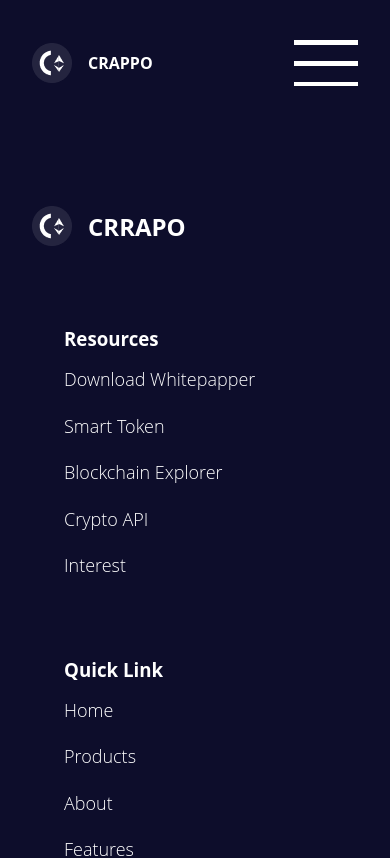
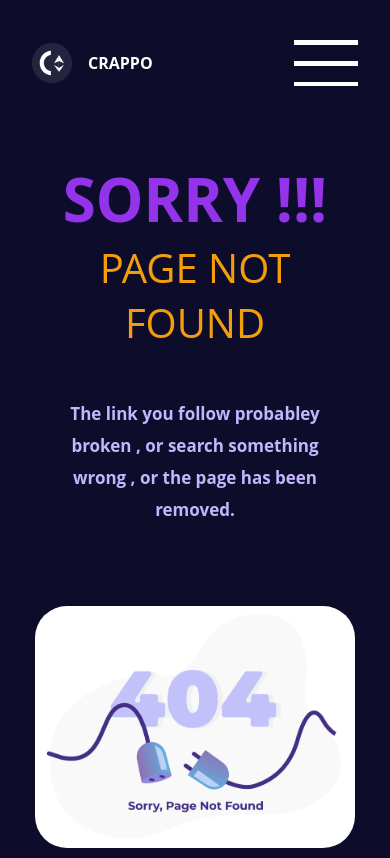
Before and after one commit to SamanMahalati/React-crypto, a React (Create React App) app: page /NotFound in a window 390 px wide. Shown: the top 858 px of the page. Built offline with nearby package versions, Linux system fonts and the light colour scheme.

Commit message:
Add search coin feature with component and Create not found page and make responsive that

```diff
--- a/package.json
+++ b/package.json
@@ -21,6 +21,7 @@
     "react-router-dom": "^6.4.5",
     "react-scripts": "5.0.1",
     "react-toastify": "^9.1.1",
+    "react-tsparticles": "^2.6.0",
     "redux": "^4.2.0",
     "redux-thunk": "^2.4.2",
     "styled-components": "^5.3.6",
--- a/src/App.js
+++ b/src/App.js
@@ -2,7 +2,7 @@ import React from "react";
 import { Provider } from "react-redux";
 
 //React Router Dom
-import { Route, Routes } from 'react-router-dom'
+import { Route, Routes , Navigate } from 'react-router-dom'
 
 //Context
 import CoinDayChartContextProvider from "./context/CoinDayChartProvider";
@@ -17,6 +17,7 @@ import Home from "./components/Home";
 import Coins from "./components/Coins";
 import DetailCoin from "./components/DetailCoin";
 import Footer from "./components/Footer";
+import NotFound from "./components/NotFound";
 
 const App = () => {
   return (
@@ -28,6 +29,8 @@ const App = () => {
             <Route path="/" element={<Home />} />
             <Route path="/Coins" element={<Coins />} />
             <Route path="/Coins/:id" element={<DetailCoin />} />
+            <Route path="/NotFound" element={<NotFound />} />
+            <Route path="/*" element={<Navigate to="/NotFound" />} />
           </Routes>
           <Footer />
         </CoinDayChartContextProvider>
--- a/src/components/Coin.js
+++ b/src/components/Coin.js
@@ -104,7 +104,7 @@ const Coin = ({ data }) => {
 
                     <ContainerLabel>
                         <LabelItem>24h</LabelItem>
-                        <h3>{data.price_change_percentage_24h ? data.price_change_percentage_24h.toFixed(2) : "?"}</h3>
+                        <h3 style={{color: data.price_change_percentage_24h > 0 ? "#22C55E" : "#DC2626"}}>{data.price_change_percentage_24h ? data.price_change_percentage_24h.toFixed(2) : "?"}</h3>
                     </ContainerLabel>
 
                     <ContainerLabel>
--- a/src/components/Coins.js
+++ b/src/components/Coins.js
@@ -13,6 +13,7 @@ import styled from 'styled-components';
 
 //Componets
 import Coin from './Coin';
+import SearchCoin from './SearchCoin';
 
 //Loading component
 import Loading from '../shared/Loading';
@@ -78,9 +79,12 @@ const Coins = () => {
         setCurrentPage(Page)
         dispatch(fetchCoins(50, Page))
     }
+
     return (
         <>
+
             <CoinSection>
+            <SearchCoin />
                 <HeadMenu>
                     <h3>#</h3>
                     <h3>Coin</h3>
--- a/src/components/DetailCoin.js
+++ b/src/components/DetailCoin.js
@@ -1,6 +1,6 @@
 import React, { useContext, useEffect, useState , useTransition } from 'react';
 import { useDispatch, useSelector } from 'react-redux';
-import { useParams } from 'react-router-dom';
+import { useNavigate, useParams } from 'react-router-dom';
 
 //Fetch Coin Detail From Api
 import { fetchCoin } from '../redux/CoinDetail/coinDetailAction';
@@ -256,7 +256,7 @@ const DetailCoin = () => {
     const [isPending , startTransition] = useTransition()
     const [days, setDays] = useState()
 
-    console.log(historyChartDay);
+    const navigate = useNavigate();
 
     const dispatch = useDispatch()
     const coinState = useSelector(state => state.coinDetailState)
@@ -279,7 +279,9 @@ const DetailCoin = () => {
         <Container>
             {
                 coinState.loading ? <Loading /> :
-                    coinState.error ? <h1>{coinState.error}</h1> :
+                    coinState.error ?
+                    navigate("/NotFound")
+                    :
                         <>
                             <CoinNameBox>
                                 <h1>{coinState.coin.name}</h1>
--- /dev/null
+++ b/src/components/NotFound.js
@@ -0,0 +1,103 @@
+import React from 'react';
+
+//images
+import NotFoundImage from "../images/Notfound.png"
+
+//Style
+import styled from 'styled-components';
+
+const Container = styled.section`
+    display: flex;
+    align-items: center;
+    justify-content: space-between;
+    width: 100%;
+    padding: 2rem 15rem;
+    gap: 5rem;
+
+    img {
+        width: 40rem;
+        border-radius: 2rem;
+    }
+
+    h1 {
+        color: #9333EA;
+        font-size: 60px;
+        font-weight: 700;
+    }
+
+    h3 {
+        color: #F59E0B;
+        font-weight: 400;
+        font-size: 40px;
+    }
+    h5 {
+        color: #C4B5FD;
+        font-size: 17px;
+        line-height: 2rem;
+    }
+
+    @media screen and (max-width: 1500px) {
+        padding: 2rem 10rem;
+    }
+    @media screen and (max-width: 1320px) {
+        padding: 2rem 5rem;
+    }
+    @media screen and (max-width: 1150px) {
+        padding: 2rem 3rem;
+    }
+    @media screen and (max-width: 1090px) {
+        flex-wrap: wrap;
+        justify-content: center;
+        text-align: center;
+    }
+    @media screen and (max-width: 680px) {
+        img {
+            width: 30rem;
+        }
+    }
+    @media screen and (max-width: 510px) {
+        img {
+            width: 20rem;
+        }
+    }
+    @media screen and (max-width: 370px) {
+        img {
+            width: 15rem;
+        }
+
+        h1 {
+            font-size: 50px;
+            padding: 0 0 2rem 0;
+        }
+
+        h3 {
+            font-size: 30px;
+        }
+    }
+`
+
+const TextContainer = styled.div`
+    display: flex;
+    flex-direction: column;
+    gap: 3rem;
+`
+
+
+const NotFound = () => {
+    return (
+        <Container>
+            <TextContainer>
+                <div>
+                    <h1>SORRY !!!</h1>
+                    <h3>PAGE NOT FOUND</h3>
+                </div>
+                <h5>The link you follow probabley broken , or search something wrong , or the page has been removed.</h5>
+            </TextContainer>
+            <div>
+                <img src={NotFoundImage} alt="Not Found" />
+            </div>
+        </Container>
+    );
+};
+
+export default NotFound;
--- /dev/null
+++ b/src/components/SearchCoin.js
@@ -0,0 +1,43 @@
+import React, { useState } from 'react';
+import { useNavigate } from 'react-router-dom';
+
+import styled from 'styled-components';
+
+const SearchInput = styled.input`
+    background-color: #27272A;
+    color: #fff;
+    height: 2.5rem;
+    width: 18rem;
+    border-radius: 3rem;
+    padding: 0 0rem 0 1rem;
+    font-size: 16px;
+    box-shadow: rgba(0, 0, 0, 0.09) 0px 2px 1px, rgba(0, 0, 0, 0.09) 0px 4px 2px, rgba(0, 0, 0, 0.09) 0px 8px 4px, rgba(0, 0, 0, 0.09) 0px 16px 8px, rgba(0, 0, 0, 0.09) 0px 32px 16px;
+
+`
+const SearchContainer = styled.section`
+    display: flex;
+    align-items: center;
+    justify-content: flex-start;
+    width: 100%;
+    padding: 2rem 0;
+`
+
+const SearchCoin = () => {
+    const [search, setSearch] = useState("");
+    const navigate = useNavigate();
+
+    const searchHandler = (event) => {
+        setSearch(event.target.value.toLowerCase())
+    }
+
+    const findCoinHandler = () => {
+        navigate(`${search}`)
+    }
+    return (
+        <SearchContainer>
+            <SearchInput type="text" value={search} placeholder="Search Coin ...." onChange={searchHandler} onKeyUp={event => event.key === "Enter" ? findCoinHandler() : <h1>Nothing found</h1>} />
+        </SearchContainer>
+    );
+};
+
+export default SearchCoin;
--- a/src/redux/CoinDetail/coinDetailAction.js
+++ b/src/redux/CoinDetail/coinDetailAction.js
@@ -1,3 +1,4 @@
+
 import axios from "axios"
 
 const fetchCoinRequest = () => {
```
Also changed, not shown: src/images/Notfound.png (added), 1 other file (tests, documents, lock files or other folders).
